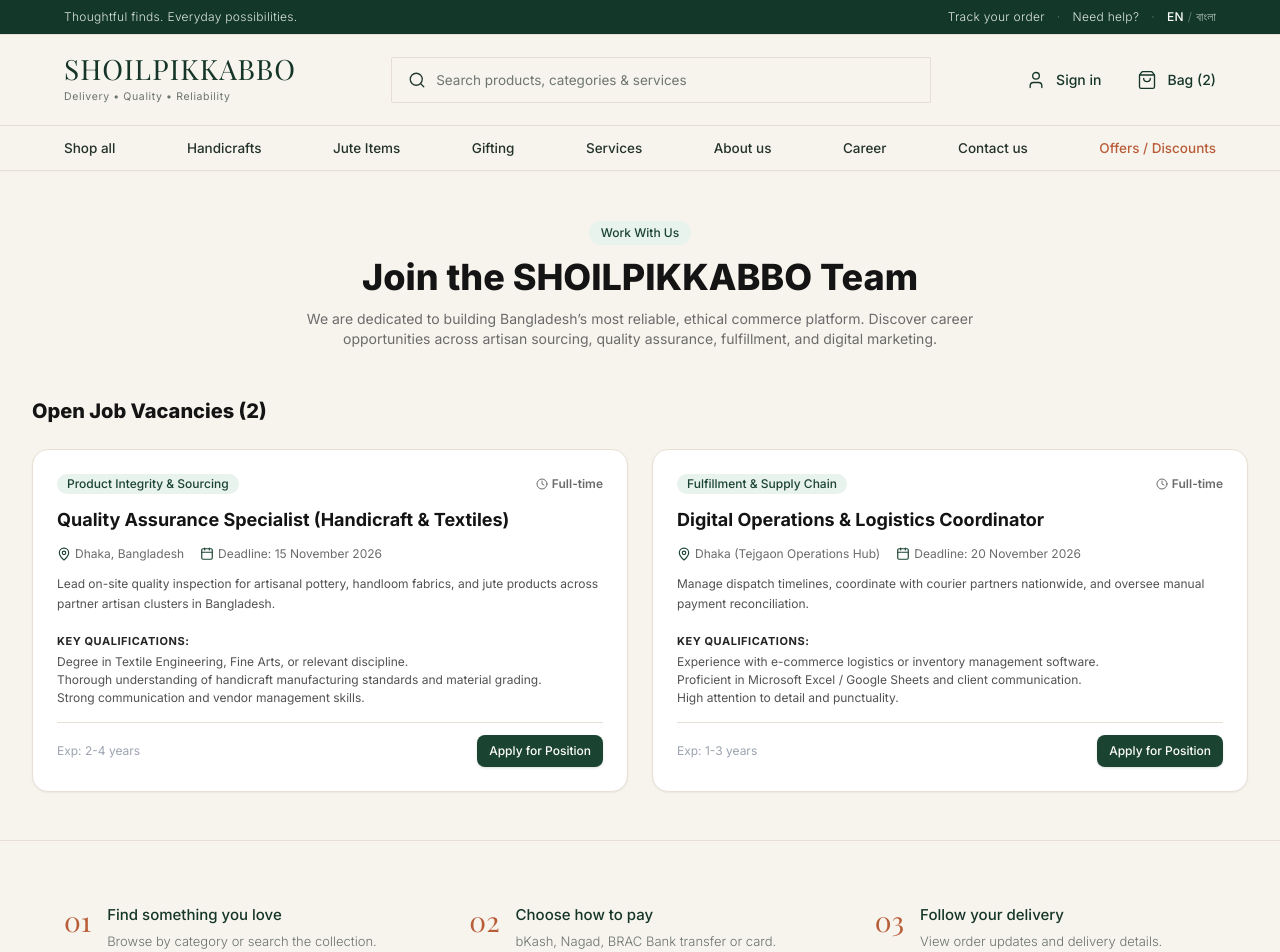
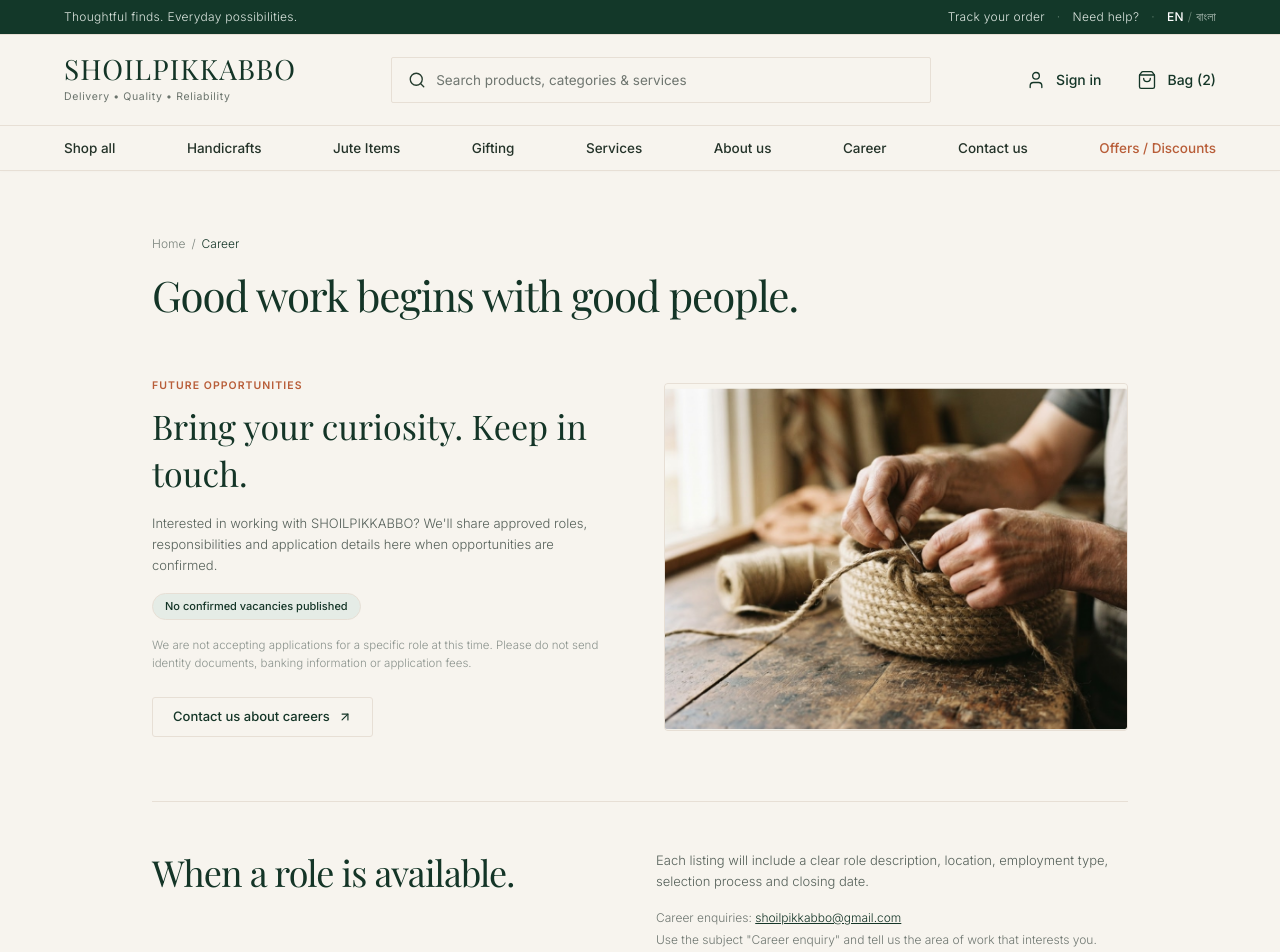
Before and after one commit to mydul62/shoilpikkabbo, a Next.js app in the folder frontend/: page /careers in a window 1280 px wide. Shown: the top 952 px of the page. Built offline with nearby package versions, Linux system fonts and the light colour scheme; a web font is replaced by a local one.

Commit message:
feat(careers): redesign career page matching client mockup

```diff
--- /dev/null
+++ b/frontend/src/app/career/page.tsx
@@ -0,0 +1 @@
+export { default, metadata } from "../careers/page";
--- a/frontend/src/app/careers/page.tsx
+++ b/frontend/src/app/careers/page.tsx
@@ -1,257 +1,125 @@
-"use client";
+import * as React from "react";
+import Image from "next/image";
+import Link from "next/link";
+import { ArrowUpRight } from "lucide-react";
+import { StorefrontLayout } from "@/components/layout/StorefrontLayout";
+import { CLIENT_INFO } from "@/data/mock-data";
 
-import * as React from "react";
-import {
-  Briefcase,
-  MapPin,
-  Clock,
-  CheckCircle2,
-  Calendar,
-  Send,
-  Upload,
-} from "lucide-react";
-import { StorefrontLayout } from "@/components/layout/StorefrontLayout";
-import { Button } from "@/components/ui/button";
-import { Input, Textarea } from "@/components/ui/input";
-import { Badge } from "@/components/ui/badge";
-import { Modal } from "@/components/ui/modal";
-import { MOCK_VACANCIES, CareerVacancy } from "@/data/mock-data";
+export const metadata = {
+  title: "Career · Future possibilities | SHOILPIKKABBO",
+  description:
+    "Good work begins with good people. Explore future opportunities and career enquiries at SHOILPIKKABBO.",
+};
 
 export default function CareersPage() {
-  const [selectedVacancy, setSelectedVacancy] = React.useState<CareerVacancy | null>(null);
-  const [isApplyModalOpen, setIsApplyModalOpen] = React.useState(false);
-  const [applicationSuccess, setApplicationSuccess] = React.useState(false);
-
-  const [applicantData, setApplicantData] = React.useState({
-    fullName: "",
-    phone: "",
-    email: "",
-    portfolioUrl: "",
-    coverNote: "",
-  });
-
-  const handleOpenApply = (vacancy: CareerVacancy) => {
-    setSelectedVacancy(vacancy);
-    setApplicationSuccess(false);
-    setIsApplyModalOpen(true);
-  };
-
-  const handleApplicationSubmit = (e: React.FormEvent) => {
-    e.preventDefault();
-    if (!applicantData.fullName || !applicantData.phone) {
-      alert("Please provide your name and phone number.");
-      return;
-    }
-    setApplicationSuccess(true);
-  };
-
   return (
     <StorefrontLayout>
-      <div className="max-w-7xl mx-auto px-4 sm:px-6 lg:px-8 py-12 space-y-12">
-        {/* Hero Section */}
-        <div className="text-center space-y-3 max-w-2xl mx-auto">
-          <Badge variant="primary" className="text-xs px-3 py-1">
-            Work With Us
-          </Badge>
-          <h1 className="text-3xl sm:text-4xl font-extrabold text-charcoal-900 font-heading">
-            Join the SHOILPIKKABBO Team
+      <div className="bg-[#F7F4EE] min-h-[calc(100vh-280px)] py-10 sm:py-16">
+        <div className="max-w-[1040px] mx-auto px-4 sm:px-6 lg:px-8">
+          {/* Breadcrumb */}
+          <nav className="text-[12px] text-[#7A837C] font-light mb-4">
+            <Link href="/" className="hover:text-[#143527] transition-colors">
+              Home
+            </Link>
+            <span className="mx-1.5">/</span>
+            <span className="text-[#143527]">Career</span>
+          </nav>
+
+          {/* Headline */}
+          <h1 className="font-serif text-3xl sm:text-[42px] text-[#143527] font-normal tracking-tight leading-tight mb-12 sm:mb-14">
+            Good work begins with good people.
           </h1>
-          <p className="text-xs sm:text-sm text-charcoal-500">
-            We are dedicated to building Bangladesh’s most reliable, ethical commerce platform. Discover career opportunities across artisan sourcing, quality assurance, fulfillment, and digital marketing.
+
+          {/* Hero Two Column Grid */}
+          <div className="grid grid-cols-1 lg:grid-cols-12 gap-8 lg:gap-12 items-center">
+            {/* Left Column: Narrative (6 cols) */}
+            <div className="lg:col-span-6 flex flex-col justify-center">
+              <span className="text-[10.5px] font-semibold text-[#B85D38] uppercase tracking-widest block mb-2.5">
+                FUTURE OPPORTUNITIES
+              </span>
+              <h2 className="font-serif text-2xl sm:text-[34px] text-[#143527] font-normal leading-snug mb-4">
+                Bring your curiosity. Keep in touch.
+              </h2>
+              <p className="text-[13px] text-[#556059] font-light leading-relaxed mb-4 max-w-lg">
+                Interested in working with SHOILPIKKABBO? We'll share approved
+                roles, responsibilities and application details here when
+                opportunities are confirmed.
               </p>
-        </div>
 
-        {/* Vacancies List */}
-        <div className="space-y-6">
-          <h2 className="font-heading font-extrabold text-xl text-charcoal-900">
-            Open Job Vacancies ({MOCK_VACANCIES.length})
-          </h2>
-
-          <div className="grid grid-cols-1 md:grid-cols-2 gap-6">
-            {MOCK_VACANCIES.map((vacancy) => (
-              <div
-                key={vacancy.id}
-                className="p-6 rounded-2xl border border-brand-border bg-white shadow-xs flex flex-col justify-between space-y-4 hover:border-forest-700/50 transition-colors"
-              >
-                <div className="space-y-3">
-                  <div className="flex flex-wrap items-center justify-between gap-2">
-                    <Badge variant="primary">{vacancy.department}</Badge>
-                    <span className="text-xs font-semibold text-charcoal-500 flex items-center gap-1">
-                      <Clock className="h-3 w-3" />
-                      {vacancy.type}
+              {/* Status Badge */}
+              <div className="mb-4">
+                <span className="inline-block px-3 py-1 rounded-full text-[11px] font-medium bg-[#E5ECE6] text-[#143527] border border-[#D5DDD6]">
+                  No confirmed vacancies published
                 </span>
               </div>
 
-                  <h3 className="font-heading font-bold text-lg text-charcoal-900">
-                    {vacancy.title}
-                  </h3>
-
-                  <div className="flex flex-wrap items-center gap-4 text-xs text-charcoal-500">
-                    <span className="flex items-center gap-1">
-                      <MapPin className="h-3.5 w-3.5 text-forest-800" />
-                      {vacancy.location}
-                    </span>
-                    <span className="flex items-center gap-1">
-                      <Calendar className="h-3.5 w-3.5 text-forest-800" />
-                      Deadline: {vacancy.deadline}
-                    </span>
-                  </div>
-
-                  <p className="text-xs text-charcoal-600 leading-relaxed">
-                    {vacancy.description}
+              {/* Advisory Text */}
+              <p className="text-[11.5px] text-[#8C948E] font-light leading-relaxed mb-6 max-w-md">
+                We are not accepting applications for a specific role at this
+                time. Please do not send identity documents, banking
+                information or application fees.
               </p>
 
-                  <div className="space-y-1 pt-2">
-                    <p className="text-[11px] font-bold text-charcoal-800 uppercase tracking-wider">
-                      Key Qualifications:
-                    </p>
-                    <ul className="list-disc list-inside text-xs text-charcoal-600 space-y-0.5">
-                      {vacancy.requirements.map((req, idx) => (
-                        <li key={idx} className="line-clamp-1">
-                          {req}
-                        </li>
-                      ))}
-                    </ul>
+              {/* Action Button */}
+              <div>
+                <a
+                  href={`mailto:${CLIENT_INFO.email}?subject=Career%20enquiry`}
+                  className="h-10 px-5 bg-transparent hover:bg-black/[0.03] border border-[#D5CDC0] text-[#143527] text-[13px] font-medium rounded-[3px] inline-flex items-center gap-2 transition-colors cursor-pointer w-fit"
+                >
+                  <span>Contact us about careers</span>
+                  <ArrowUpRight className="w-3.5 h-3.5" />
+                </a>
               </div>
             </div>
 
-                <div className="pt-3 border-t border-sand flex items-center justify-between">
-                  <span className="text-xs text-charcoal-400">
-                    Exp: {vacancy.experience}
-                  </span>
-                  <Button
-                    onClick={() => handleOpenApply(vacancy)}
-                    variant="primary"
-                    size="sm"
-                  >
-                    Apply for Position
-                  </Button>
+            {/* Right Column: Artisan Image (6 cols) */}
+            <div className="lg:col-span-6">
+              <div className="relative aspect-[4/3] rounded-[4px] overflow-hidden bg-[#EAE5DC] border border-[#E0D9CD]">
+                <Image
+                  src="/images/story-artisan.png"
+                  alt="Artisan hands carefully crafting a woven jute basket"
+                  fill
+                  sizes="(max-width: 1024px) 100vw, 520px"
+                  className="object-cover"
+                  priority
+                />
               </div>
-              </div>
-            ))}
             </div>
           </div>
 
-        {/* Application Modal */}
-        <Modal
-          isOpen={isApplyModalOpen}
-          onClose={() => setIsApplyModalOpen(false)}
-          title={`Apply: ${selectedVacancy?.title}`}
-          description={`Submit your credentials for ${selectedVacancy?.department}`}
+          {/* Bottom Section: When a role is available. */}
+          <div className="border-t border-[#E8E2D8] mt-16 pt-12 pb-8 grid grid-cols-1 lg:grid-cols-12 gap-8 items-start">
+            <div className="lg:col-span-6">
+              <h2 className="font-serif text-3xl sm:text-[36px] text-[#143527] font-normal tracking-tight leading-tight">
+                When a role is available.
+              </h2>
+            </div>
+            <div className="lg:col-span-6">
+              <p className="text-[13px] text-[#556059] font-light leading-relaxed mb-4 max-w-lg">
+                Each listing will include a clear role description, location,
+                employment type, selection process and closing date.
+              </p>
+              <div className="text-[12px] text-[#6F7771] font-light leading-relaxed mb-4 space-y-0.5">
+                <p>
+                  Career enquiries:{" "}
+                  <a
+                    href={`mailto:${CLIENT_INFO.email}`}
+                    className="text-[#143527] underline hover:text-[#B85D38]"
                   >
-          {applicationSuccess ? (
-            <div className="text-center py-6 space-y-3">
-              <div className="h-14 w-14 rounded-full bg-emerald-100 text-emerald-800 flex items-center justify-center mx-auto">
-                <CheckCircle2 className="h-7 w-7" />
+                    {CLIENT_INFO.email}
+                  </a>
+                </p>
+                <p>
+                  Use the subject "Career enquiry" and tell us the area of work
+                  that interests you.
+                </p>
               </div>
-              <h4 className="font-heading font-bold text-base text-charcoal-900">
-                Application Received!
-              </h4>
-              <p className="text-xs text-charcoal-500">
-                Thank you, {applicantData.fullName}. Our recruitment team will review your application and contact you at {applicantData.phone}.
+              <p className="text-[11px] text-[#B85D38] font-light leading-relaxed">
+                Career content and hiring process await client confirmation.
               </p>
-              <Button
-                onClick={() => setIsApplyModalOpen(false)}
-                variant="secondary"
-                size="md"
-              >
-                Close
-              </Button>
-            </div>
-          ) : (
-            <form onSubmit={handleApplicationSubmit} className="space-y-4">
-              <div className="space-y-1">
-                <label className="text-xs font-bold text-charcoal-800">
-                  Full Name *
-                </label>
-                <Input
-                  required
-                  placeholder="e.g. Tanvir Ahmed"
-                  value={applicantData.fullName}
-                  onChange={(e) =>
-                    setApplicantData({ ...applicantData, fullName: e.target.value })
-                  }
-                />
-              </div>
-
-              <div className="grid grid-cols-1 sm:grid-cols-2 gap-3">
-                <div className="space-y-1">
-                  <label className="text-xs font-bold text-charcoal-800">
-                    Phone Number *
-                  </label>
-                  <Input
-                    required
-                    type="tel"
-                    placeholder="e.g. 017XXXXXXXX"
-                    value={applicantData.phone}
-                    onChange={(e) =>
-                      setApplicantData({ ...applicantData, phone: e.target.value })
-                    }
-                  />
-                </div>
-                <div className="space-y-1">
-                  <label className="text-xs font-bold text-charcoal-800">
-                    Email Address
-                  </label>
-                  <Input
-                    type="email"
-                    placeholder="e.g. tanvir@gmail.com"
-                    value={applicantData.email}
-                    onChange={(e) =>
-                      setApplicantData({ ...applicantData, email: e.target.value })
-                    }
-                  />
             </div>
           </div>
-
-              <div className="space-y-1">
-                <label className="text-xs font-bold text-charcoal-800">
-                  Resume / LinkedIn Profile URL
-                </label>
-                <Input
-                  type="url"
-                  placeholder="https://linkedin.com/in/... or Google Drive Link"
-                  value={applicantData.portfolioUrl}
-                  onChange={(e) =>
-                    setApplicantData({
-                      ...applicantData,
-                      portfolioUrl: e.target.value,
-                    })
-                  }
-                />
         </div>
-
-              <div className="space-y-1">
-                <label className="text-xs font-bold text-charcoal-800">
-                  Brief Cover Note
-                </label>
-                <Textarea
-                  rows={3}
-                  placeholder="Tell us briefly about your experience and why you are interested in this role."
-                  value={applicantData.coverNote}
-                  onChange={(e) =>
-                    setApplicantData({ ...applicantData, coverNote: e.target.value })
-                  }
-                />
-              </div>
-
-              <div className="pt-2 flex justify-end gap-2">
-                <Button
-                  type="button"
-                  variant="ghost"
-                  size="md"
-                  onClick={() => setIsApplyModalOpen(false)}
-                >
-                  Cancel
-                </Button>
-                <Button type="submit" variant="primary" size="md">
-                  <Send className="h-4 w-4 mr-1.5" />
-                  Submit Application
-                </Button>
-              </div>
-            </form>
-          )}
-        </Modal>
       </div>
     </StorefrontLayout>
   );
```
Lines whose indentation alone changed are shown as unchanged.
